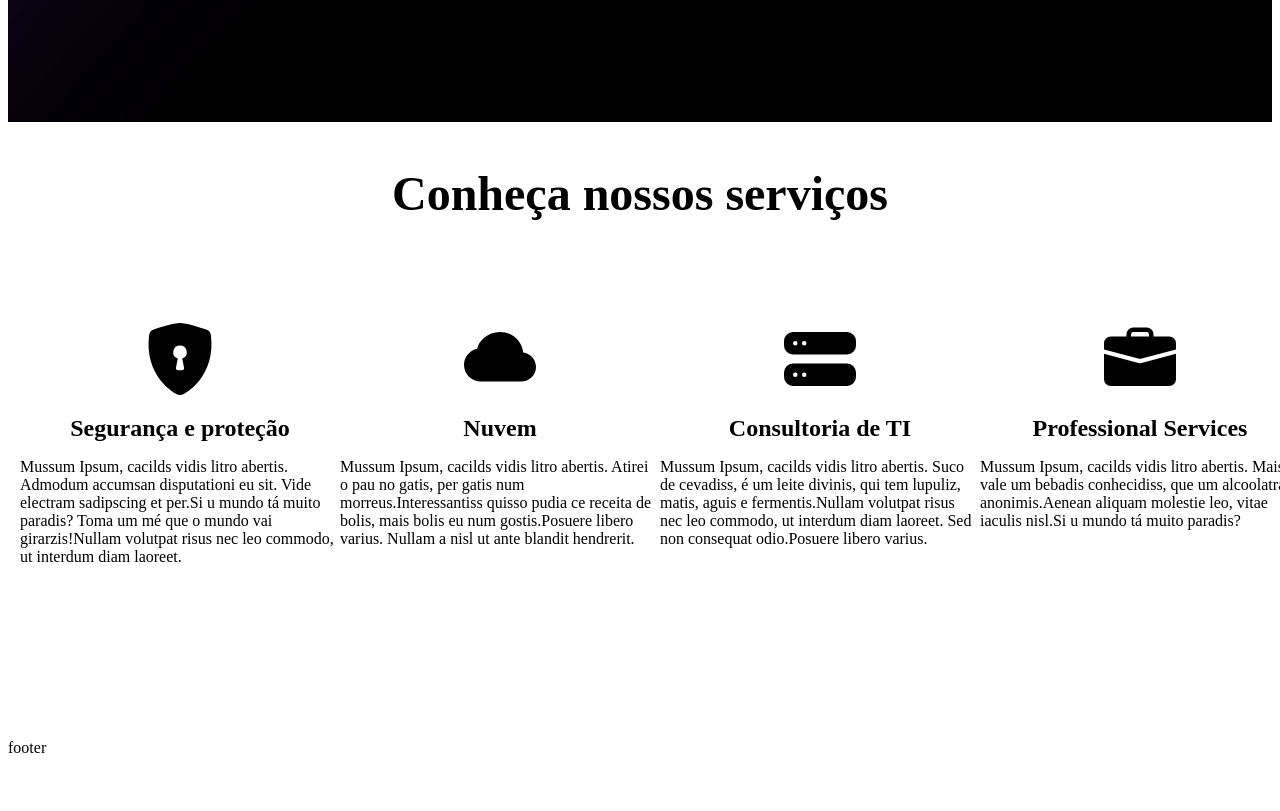
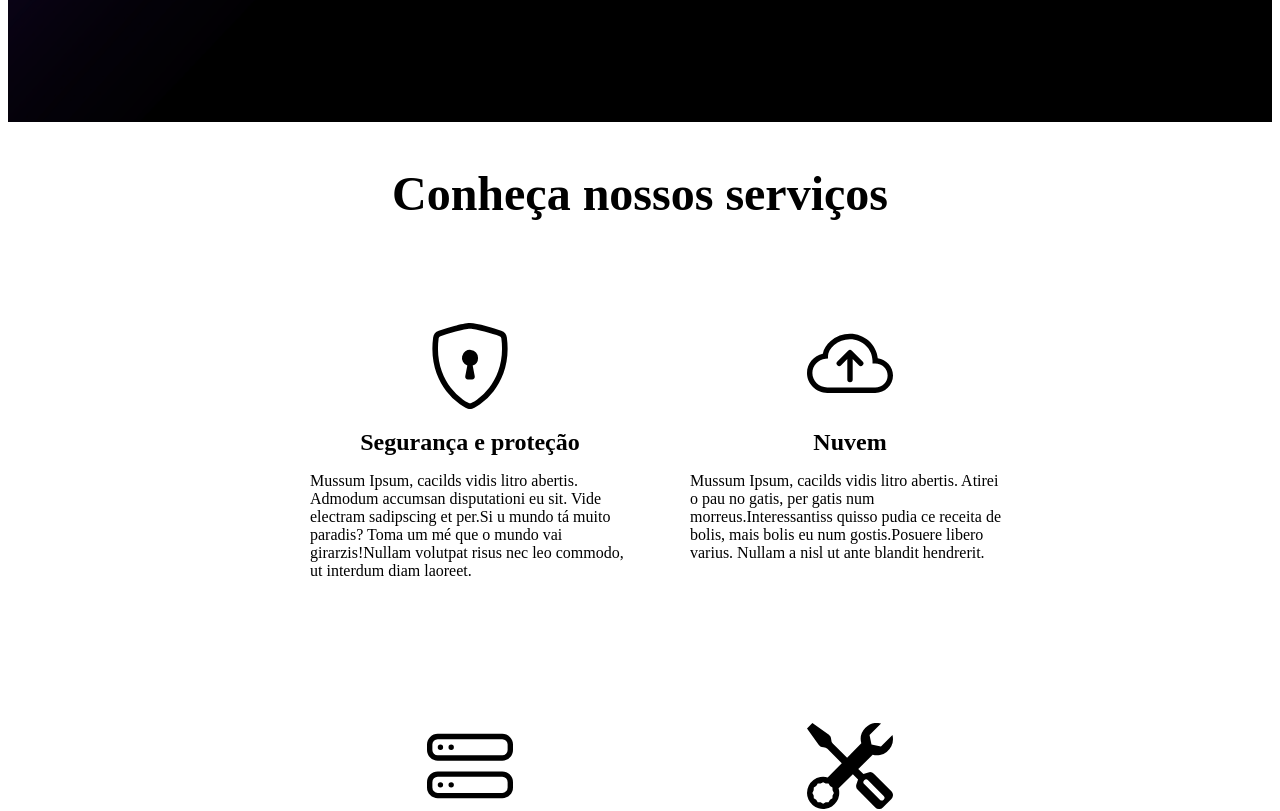
Before and after one commit to ronaldscruz/data-safety, a Next.js app: page / in a window 1280 px wide. Shown: the part 440-1251 px from the top of the page. Before the commit the page ends 1197 px from the top, so only its background shows below. Built offline with nearby package versions, Linux system fonts and the light colour scheme.

Commit message:
feat: service cards section finished

```diff
--- a/components/pages/index/ServicesCards/data.js
+++ b/components/pages/index/ServicesCards/data.js
@@ -1,8 +1,8 @@
 import {
-  BsFillShieldLockFill,
-  BsCloudFill,
-  BsHddStackFill,
-  BsFillBriefcaseFill,
+  BsShieldLock,
+  BsCloudArrowUp,
+  BsHddStack,
+  BsTools,
 } from "react-icons/bs";
 
 const createServiceCard = ({
@@ -17,25 +17,25 @@ const createServiceCard = ({
 
 const serviceCards = [
   createServiceCard({
-    iconComponent: BsFillShieldLockFill,
+    iconComponent: BsShieldLock,
     title: "Segurança e proteção",
     description:
       "Mussum Ipsum, cacilds vidis litro abertis. Admodum accumsan disputationi eu sit. Vide electram sadipscing et per.Si u mundo tá muito paradis? Toma um mé que o mundo vai girarzis!Nullam volutpat risus nec leo commodo, ut interdum diam laoreet.",
   }),
   createServiceCard({
-    iconComponent: BsCloudFill,
+    iconComponent: BsCloudArrowUp,
     title: "Nuvem",
     description:
       "Mussum Ipsum, cacilds vidis litro abertis. Atirei o pau no gatis, per gatis num morreus.Interessantiss quisso pudia ce receita de bolis, mais bolis eu num gostis.Posuere libero varius. Nullam a nisl ut ante blandit hendrerit.",
   }),
   createServiceCard({
-    iconComponent: BsHddStackFill,
+    iconComponent: BsHddStack,
     title: "Consultoria de TI",
     description:
       "Mussum Ipsum, cacilds vidis litro abertis. Suco de cevadiss, é um leite divinis, qui tem lupuliz, matis, aguis e fermentis.Nullam volutpat risus nec leo commodo, ut interdum diam laoreet. Sed non consequat odio.Posuere libero varius.",
   }),
   createServiceCard({
-    iconComponent: BsFillBriefcaseFill,
+    iconComponent: BsTools,
     title: "Professional Services",
     description:
       "Mussum Ipsum, cacilds vidis litro abertis. Mais vale um bebadis conhecidiss, que um alcoolatra anonimis.Aenean aliquam molestie leo, vitae iaculis nisl.Si u mundo tá muito paradis?",
--- a/components/pages/index/ServicesCards/index.jsx
+++ b/components/pages/index/ServicesCards/index.jsx
@@ -3,17 +3,34 @@ import serviceCards from "./data";
 
 const ServicesCards = () => {
   const renderServiceCards = (serviceCards = []) => {
+    const gradientSvgJSX = (
+      <svg width="0" height="0">
+        <linearGradient id="brand-gradient" x1="100%" y1="100%" x2="0%" y2="0%">
+          <stop stopColor="var(--primary-color)" offset="0%" />
+          <stop stopColor="var(--secondary-color)" offset="100%" />
+        </linearGradient>
+      </svg>
+    );
+
     const serviceCardsJSX = serviceCards.map((serviceCard) => (
       <S.ServiceItem key={serviceCard.title}>
         <S.ServiceIconWrapper>
-          <serviceCard.iconComponent size={72} />
+          <serviceCard.iconComponent
+            size={86}
+            style={{ fill: "url(#brand-gradient)" }}
+          />
         </S.ServiceIconWrapper>
         <S.ServiceTitle>{serviceCard.title}</S.ServiceTitle>
         <S.ServiceDescription>{serviceCard.description}</S.ServiceDescription>
       </S.ServiceItem>
     ));
 
-    return <S.ServicesList>{serviceCardsJSX}</S.ServicesList>;
+    return (
+      <>
+        {gradientSvgJSX}
+        <S.ServicesList>{serviceCardsJSX}</S.ServicesList>
+      </>
+    );
   };
 
   return (
--- a/components/pages/index/ServicesCards/styles.js
+++ b/components/pages/index/ServicesCards/styles.js
@@ -1,7 +1,13 @@
 import styled from "@emotion/styled";
 
+const TWO_COLS_BREAKPOINT = "1380px";
+const SINGLE_COL_BREAKPOINT = "730px";
+const TITLE_BREAK_BREAKPOINT = "432px";
+
+const HORIZONTAL_SECTION_PADDING = "var(--spacing-xl)";
+
 export const Container = styled.section`
-  padding: 72px var(--spacing-xl);
+  padding: 64px ${HORIZONTAL_SECTION_PADDING};
   display: flex;
   flex-direction: column;
   align-items: center;
@@ -11,17 +17,35 @@ export const Content = styled.div`
   display: flex;
   flex-direction: column;
   align-items: center;
-  max-width: var(--desktop-md-w);
+  width: var(--desktop-md-w);
+  max-width: 100%;
+  flex-wrap: nowrap;
 `;
 
 export const Title = styled.h1`
   font-size: 48px;
   margin-bottom: 86px;
+  text-align: center;
+
+  @media only screen and (max-width: ${TITLE_BREAK_BREAKPOINT}) {
+    font-size: 32px;
+  }
 `;
 
 export const ServicesList = styled.ul`
   display: flex;
   justify-content: space-between;
+  flex-wrap: wrap;
+  flex-direction: row;
+  flex-flow: row wrap;
+
+  @media only screen and (max-width: ${TWO_COLS_BREAKPOINT}) {
+    width: 700px;
+  }
+
+  @media only screen and (max-width: ${SINGLE_COL_BREAKPOINT}) {
+    width: 320px;
+  }
 `;
 
 export const ServiceItem = styled.li`
@@ -29,17 +53,28 @@ export const ServiceItem = styled.li`
   flex-direction: column;
   align-items: center;
   width: 320px;
+  max-width: 100%;
   height: 400px;
-  padding: 0 var(--spacing-xl);
+  padding: 0 ${HORIZONTAL_SECTION_PADDING};
+  margin-right: var(--spacing-xl);
+
+  &:last-child {
+    margin-right: 0;
+  }
+
+  @media only screen and (max-width: ${TWO_COLS_BREAKPOINT}) {
+    margin-right: 0;
+    margin-bottom: var(--spacing-xl);
+  }
 `;
 
 export const ServiceIconWrapper = styled.div`
-  margin-bottom: var(--spacing-lg);
-  height: 72px;
+  margin-bottom: var(--spacing-xxxl);
+  height: 86px;
 `;
 
 export const ServiceTitle = styled.h1`
-  margin-bottom: var(--spacing-lg);
+  margin-bottom: var(--spacing-xl);
 `;
 
 export const ServiceDescription = styled.p`
```
